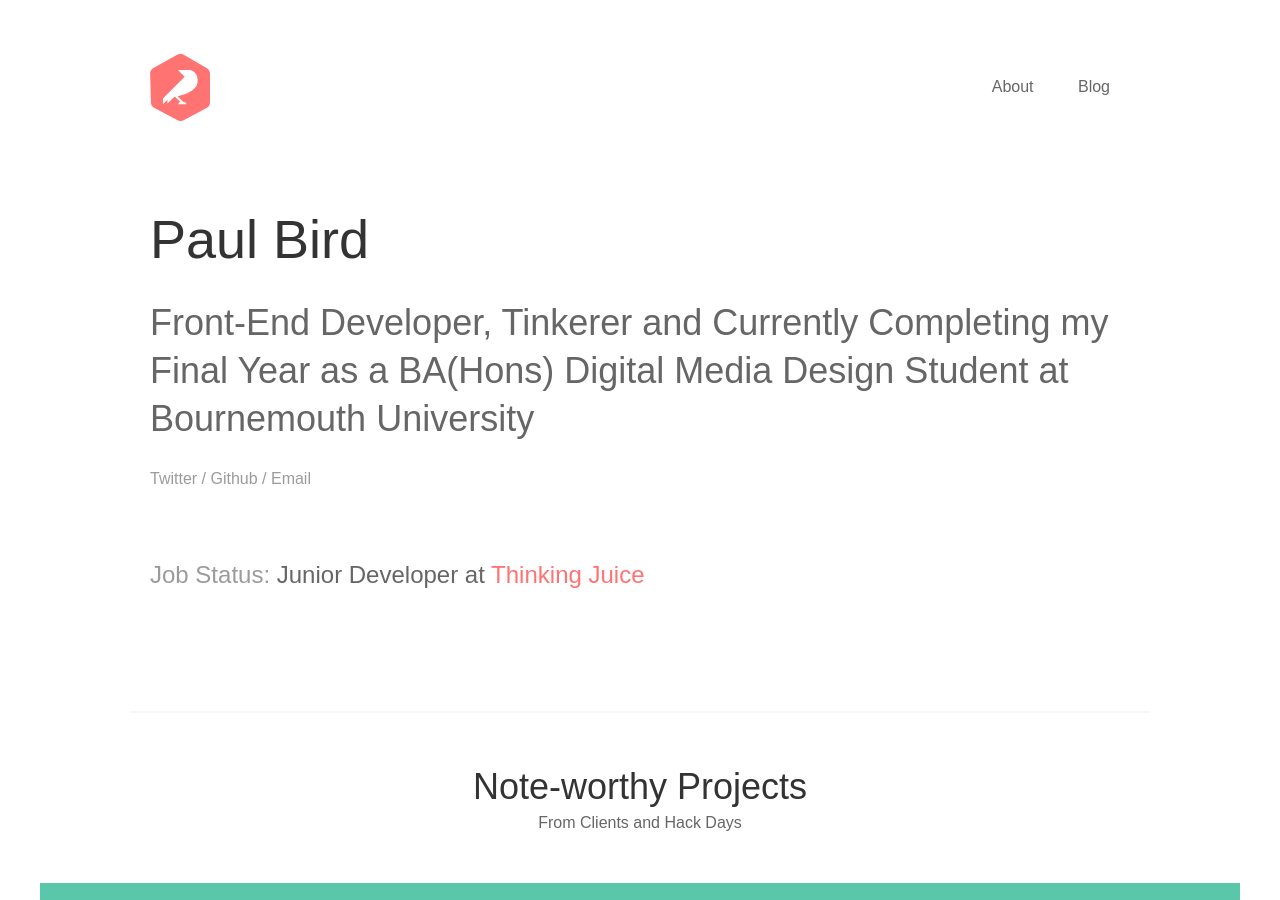
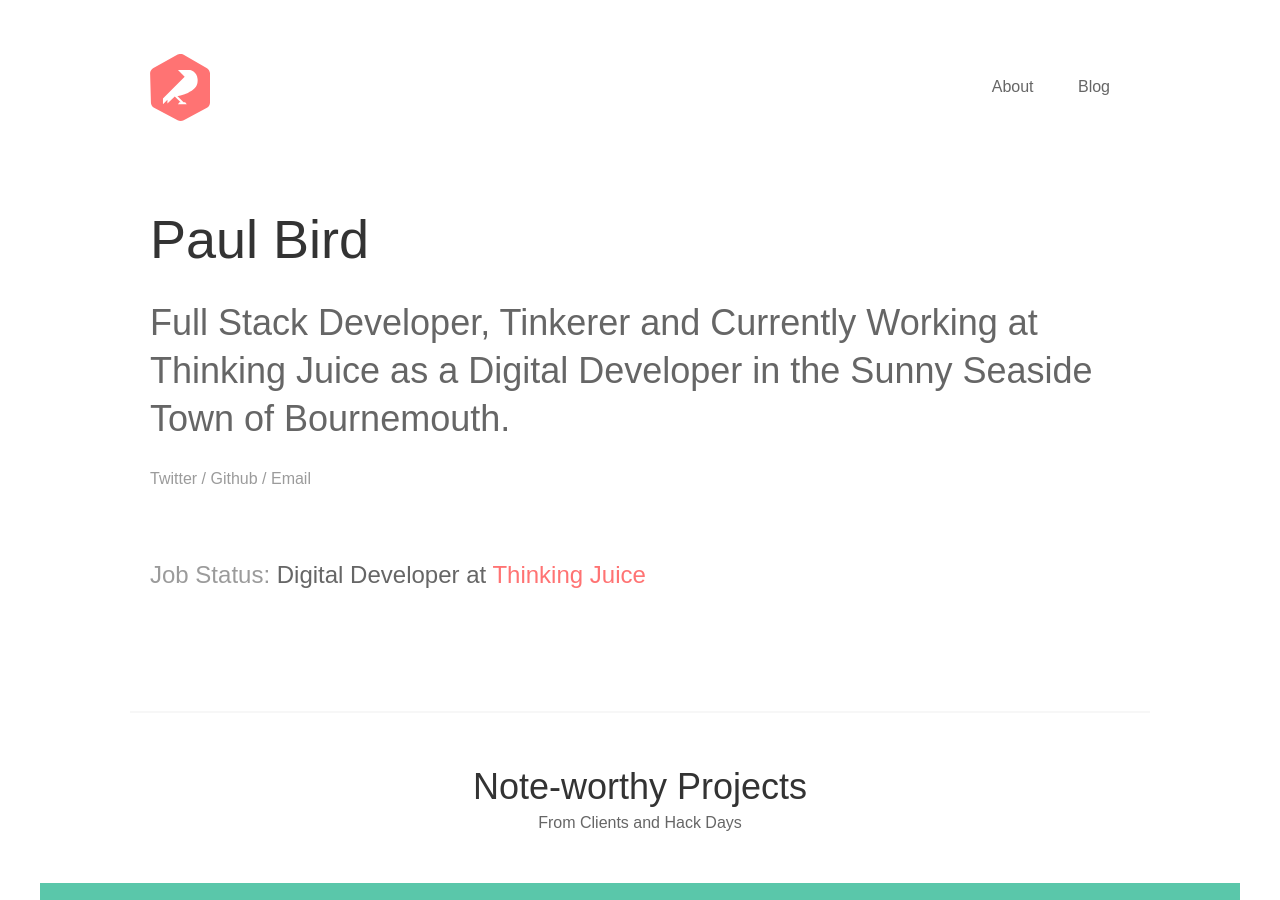
Before and after one commit to birdyboy18/birdyboy18.github.io, a Jekyll site: the page built from index.html, in a window 1280 px wide and 900 px high. Built offline with Jekyll 4.4.1, drawn with Linux system fonts in a browser that asks for light colours; some web fonts are replaced.

Commit message:
changed intro copy and job status

```diff
--- a/index.html
+++ b/index.html
@@ -4,8 +4,8 @@ layout: default
 
 <div class="container">
   <h1 class="h1 text--d_grey">Paul Bird</h1>
-  <h2 class="h2 text--grey text--no-top-margin">Front-End Developer, Tinkerer and Currently Completing my Final Year as a
-    BA(Hons) Digital Media Design Student at Bournemouth University</h2>
+  <h2 class="h2 text--grey text--no-top-margin">Full Stack Developer, Tinkerer and Currently Working at Thinking Juice as a
+    Digital Developer in the Sunny Seaside Town of Bournemouth.</h2>
     <div class="social-links">
       <p class="text--l_grey">
         <a href="http://twitter.com/birdyboy18">Twitter</a>
@@ -16,7 +16,7 @@ layout: default
       </p>
     </div>
     <div class="employment-status">
-      <p class="inline-block">Job Status: <span>Junior Developer at <a href="http://thinkingjuice.co.uk">Thinking Juice</a></span></p>
+      <p class="inline-block">Job Status: <span>Digital Developer at <a href="http://thinkingjuice.co.uk">Thinking Juice</a></span></p>
       <!-- <a href="mailto:paulbird1993@gmail.com" class="btn btn--orange inline-block btn--push-left">Employ Me?</a> -->
     </div>
   </div>
```
